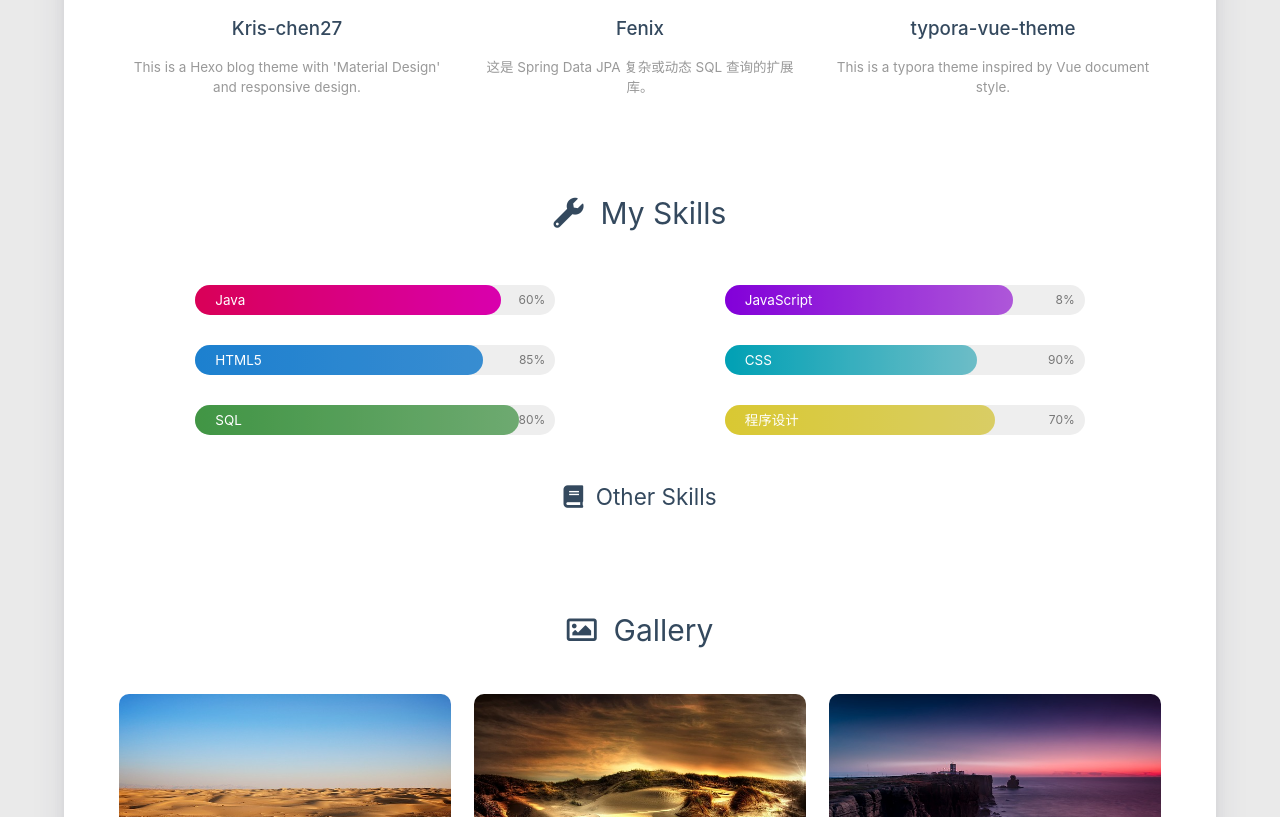
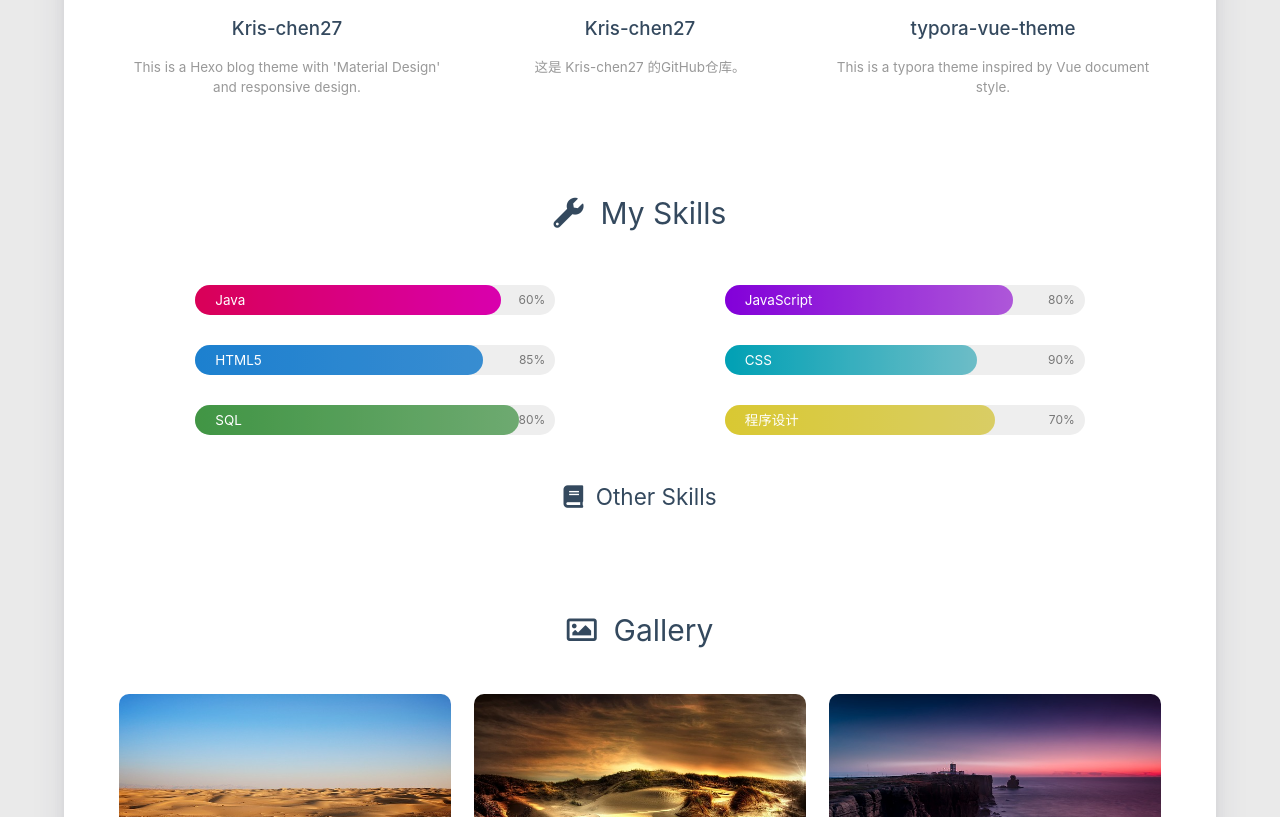
Before and after one commit to Kris-chen27/Kris-chen27.github.io, a plain HTML site: page about/index.html in a window 1280 px wide. Shown: the part 1574-2391 px from the top of the page. Drawn offline with nearby package versions, Linux system fonts and the light colour scheme; some packages are replaced by stand-ins of ours; a script that the page names is missing.

Commit message:
Site updated: 2021-04-11 13:54:53

```diff
--- a/about/index.html
+++ b/about/index.html
@@ -691,15 +691,16 @@
 
                             <div class="col s12 m6 l4" data-aos="fade-up">
                                 <div class="info center-align">
-                                    <a href="https://github.com/blinkfox/fenix" class="icon"
+                                    <a href="https://github.com/Kris-chen27/Kris-chen27.github.io" class="icon"
                                         style="background: linear-gradient(to bottom right, #F06292 0%, #EF5350 100%)"
                                         target="_blank">
                                         <i class="fas fa-database"></i>
                                     </a>
                                     <div class="info-title">
-                                        <a href="https://github.com/blinkfox/fenix" target="_blank">Fenix</a>
+                                        <a href="https://github.com/Kris-chen27/Kris-chen27.github.io"
+                                            target="_blank">Kris-chen27</a>
                                     </div>
-                                    <div class="info-desc">这是 Spring Data JPA 复杂或动态 SQL 查询的扩展库。</div>
+                                    <div class="info-desc">这是 Kris-chen27 的GitHub仓库。</div>
                                 </div>
                             </div>
 
@@ -751,7 +752,7 @@
                                         style="background: linear-gradient(to right, #9900FF 0%, #CC66FF 100%); width: 80%">
                                         <span>JavaScript</span>
                                     </div>
-                                    <div class="skill-bar-percent">8%</div>
+                                    <div class="skill-bar-percent">80%</div>
                                 </div>
                             </div>
 
```
